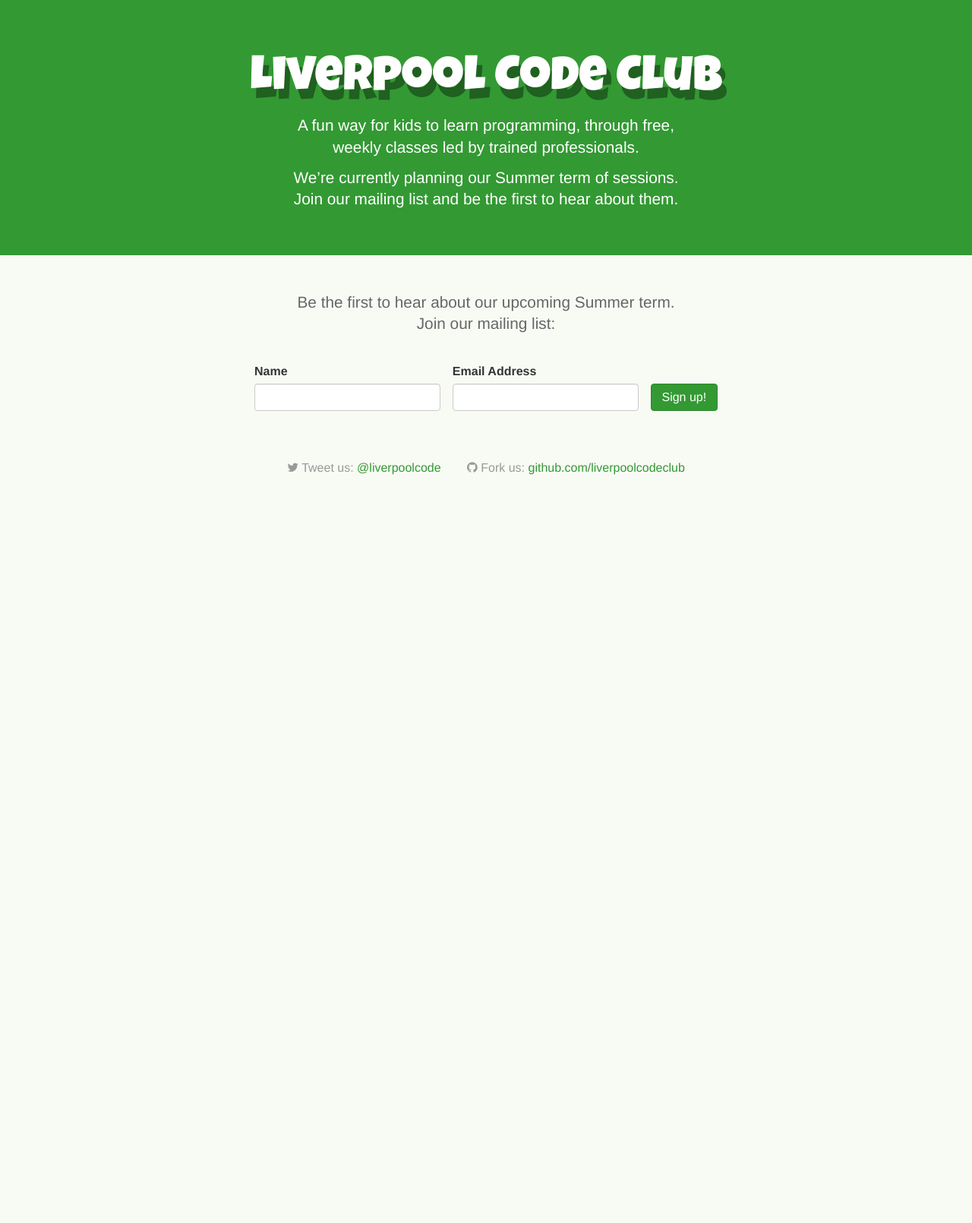
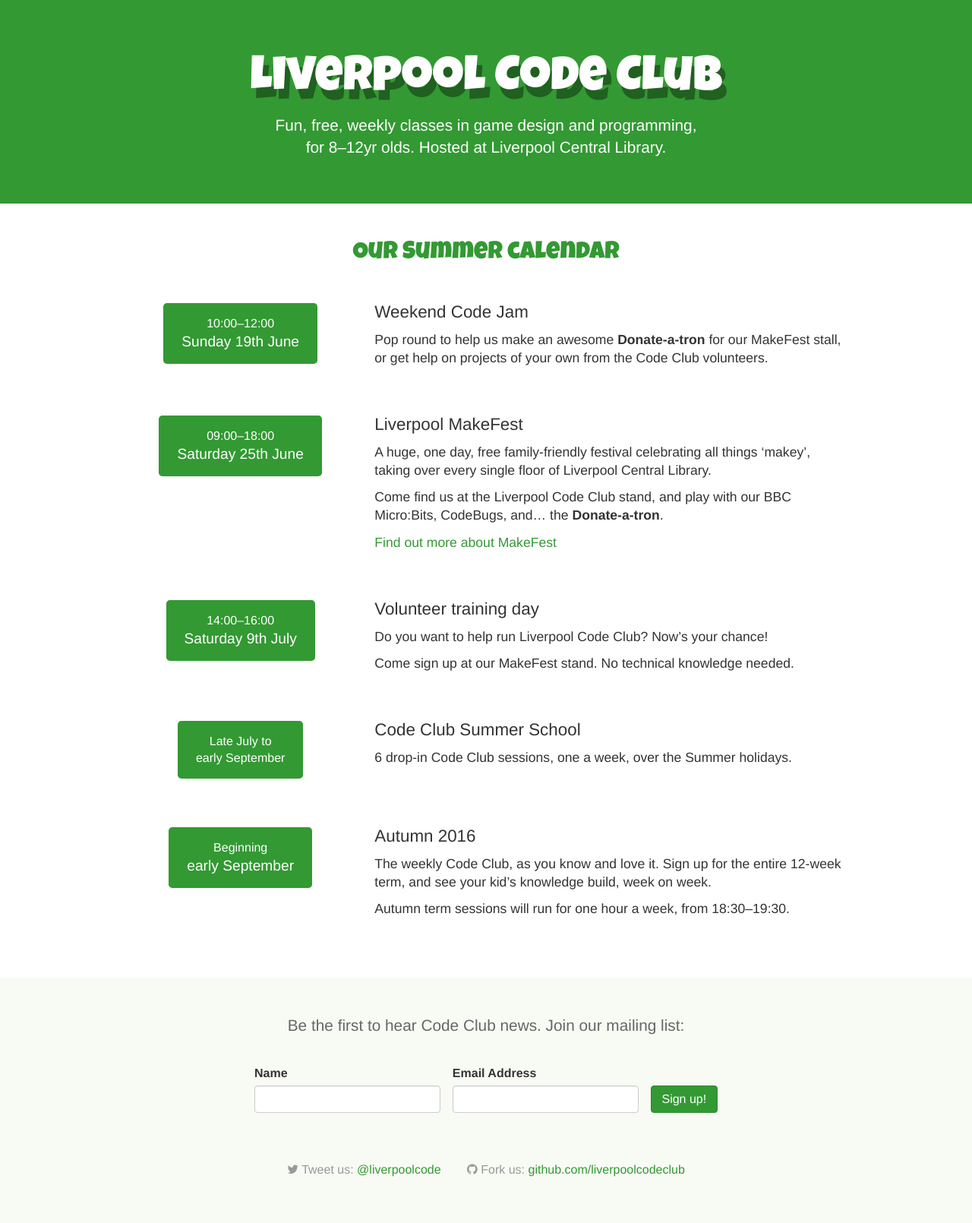
Before and after one commit to liverpoolcodeclub/liverpoolcodeclub.github.io, a Jekyll site: the page built from index.html, in a window 1280 px wide. Shown: the whole page at 76% size. Built offline with Jekyll 4.4.1, drawn with Linux system fonts in a browser that asks for light colours; before the commit the page ends 900 px from its top, so only the background shows below that.

Commit message:
Summer calendar

```diff
--- /dev/null
+++ b/_sass/_calendar.scss
@@ -0,0 +1,84 @@
+.calendar {
+  background-color: #fff;
+  padding: 1em 0 3em 0;
+
+  h1 {
+    color: $color-codeclub-green;
+    font-size: 1.7em;
+    margin: 1em 0 0.5em 0;
+
+    @media (min-width: $screen-sm-min) {
+      font-size: 2em;
+      text-align: center;
+    }
+  }
+
+  h2 {
+    font-family: inherit;
+    font-size: 1.2em;
+    margin: 0 0 0.5em 0;
+  }
+
+  p:last-child {
+    margin-bottom: 0;
+  }
+}
+
+.calendar__item {
+  @extend .row;
+}
+
+.calendar__item__date {
+  @extend .col-sm-4;
+  padding-top: 2em;
+
+  @media (min-width: $screen-sm-min) {
+    text-align: center;
+    padding-bottom: 2em;
+  }
+}
+
+.calendar__item__info {
+  @extend .col-sm-8;
+  padding-top: 1em;
+
+  @media (min-width: $screen-sm-min) {
+    padding-top: 2em;
+    padding-bottom: 2em;
+  }
+
+  @media (min-width: $screen-md-min) {
+    h2 {
+      font-size: 1.4em;
+    }
+
+    p {
+      font-size: 1.1em;
+    }
+  }
+}
+
+.date {
+  text-align: center;
+  display: inline-block;
+  background-color: $color-codeclub-green;
+  color: #fff;
+  border-radius: 0.3em;
+  padding: 0.5em 1em;
+  font-size: 0.8em;
+
+  @media (min-width: $screen-sm-min) {
+    font-size: 1em;
+    padding: 1em 1.5em;
+
+    & > * {
+      display: block;
+    }
+  }
+}
+
+.date__important {
+  @media (min-width: $screen-md-min) {
+    font-size: 1.2em;
+  }
+}
--- a/_sass/_home.scss
+++ b/_sass/_home.scss
@@ -8,7 +8,7 @@
   p {
     margin-left: auto;
     margin-right: auto;
-    max-width: 25em;
+    max-width: 30em;
   }
 
   h1 {
--- a/_sass/style.scss
+++ b/_sass/style.scss
@@ -4,3 +4,4 @@
 @import "bootstrap";
 
 @import "home";
+@import "calendar";
--- a/index.html
+++ b/index.html
@@ -6,14 +6,84 @@ bodyclass: home
 <div class="home-hero">
     <div class="container">
         <h1>Liverpool Code&nbsp;Club</h1>
-        <p>A fun way for kids to learn programming, through free, weekly classes led by trained professionals.</p>
-        <p>We’re currently planning our Summer term of sessions. Join our mailing list and be the first to hear about them.</p>
+        <p>Fun, free, weekly classes in game design and programming, <span style="white-space:nowrap">for 8–12yr olds</span>. Hosted at Liverpool Central Library.</p>
+    </div>
+</div>
+
+<div class="calendar">
+    <div class="container">
+        <h1>Our Summer calendar</h1>
+
+        <div class="calendar__item">
+            <div class="calendar__item__date">
+                <div class="date">
+                    <span>10:00–12:00</span>
+                    <span class="date__important">Sunday 19th June</span>
+                </div>
+            </div>
+            <div class="calendar__item__info">
+                <h2>Weekend Code Jam</h2>
+                <p>Pop round to help us make an awesome <strong>Donate-a-tron</strong> for our MakeFest stall, or get help on projects of your own from the Code Club volunteers.</p>
+            </div>
+        </div>
+        <div class="calendar__item">
+            <div class="calendar__item__date">
+                <div class="date">
+                    <span>09:00–18:00</span>
+                    <span class="date__important">Saturday 25th June</span>
+                </div>
+            </div>
+            <div class="calendar__item__info">
+                <h2>Liverpool MakeFest</h2>
+                <p>A huge, one day, free family-friendly festival celebrating all things ‘makey’, taking over every single floor of Liverpool Central Library.</p>
+                <p>Come find us at the Liverpool Code Club stand, and play with our BBC Micro:Bits, CodeBugs, and… the <strong>Donate-a-tron</strong>.</p>
+                <p><a href="https://lpoolmakefest.org/">Find out more about MakeFest</a></p>
+            </div>
+        </div>
+        <div class="calendar__item">
+            <div class="calendar__item__date">
+                <div class="date">
+                    <span>14:00–16:00</span>
+                    <span class="date__important">Saturday 9th July</span>
+                </div>
+            </div>
+            <div class="calendar__item__info">
+                <h2>Volunteer training day</h2>
+                <p>Do you want to help run Liverpool Code Club? Now’s your chance!</p>
+                <p>Come sign up at our MakeFest stand. No technical knowledge needed.</p>
+            </div>
+        </div>
+        <div class="calendar__item">
+            <div class="calendar__item__date">
+                <div class="date">
+                    <span>Late July to</span>
+                    <span>early September</span>
+                </div>
+            </div>
+            <div class="calendar__item__info">
+                <h2>Code Club Summer School</h2>
+                <p>6 drop-in Code Club sessions, one a week, over the Summer holidays.</p>
+            </div>
+        </div>
+        <div class="calendar__item">
+            <div class="calendar__item__date">
+                <div class="date">
+                    <span>Beginning</span>
+                    <span class="date__important">early September</span>
+                </div>
+            </div>
+            <div class="calendar__item__info">
+                <h2>Autumn 2016</h2>
+                <p>The weekly Code Club, as you know and love it. Sign up for the entire 12-week term, and see your kid’s knowledge build, week on week.</p>
+                <p>Autumn term sessions will run for one hour a week, from 18:30–19:30.</p>
+            </div>
+        </div>
     </div>
 </div>
 
 <div class="newsletter-signup">
     <form class="container" action="//twitter.us12.list-manage.com/subscribe/post?u=d6be98165294a95b5a828956f&amp;id=f7fcdbf312" method="post" name="mc-embedded-subscribe-form" novalidate>
-        <p>Be the first to hear about our upcoming Summer term.<br>Join our mailing list:</p>
+        <p>Be the first to hear Code Club news. Join our mailing list:</p>
         <div class="newsletter-signup__inputs">
             <div class="newsletter-signup__name">
                 <label for="mce-NAME">Name</label>
```
